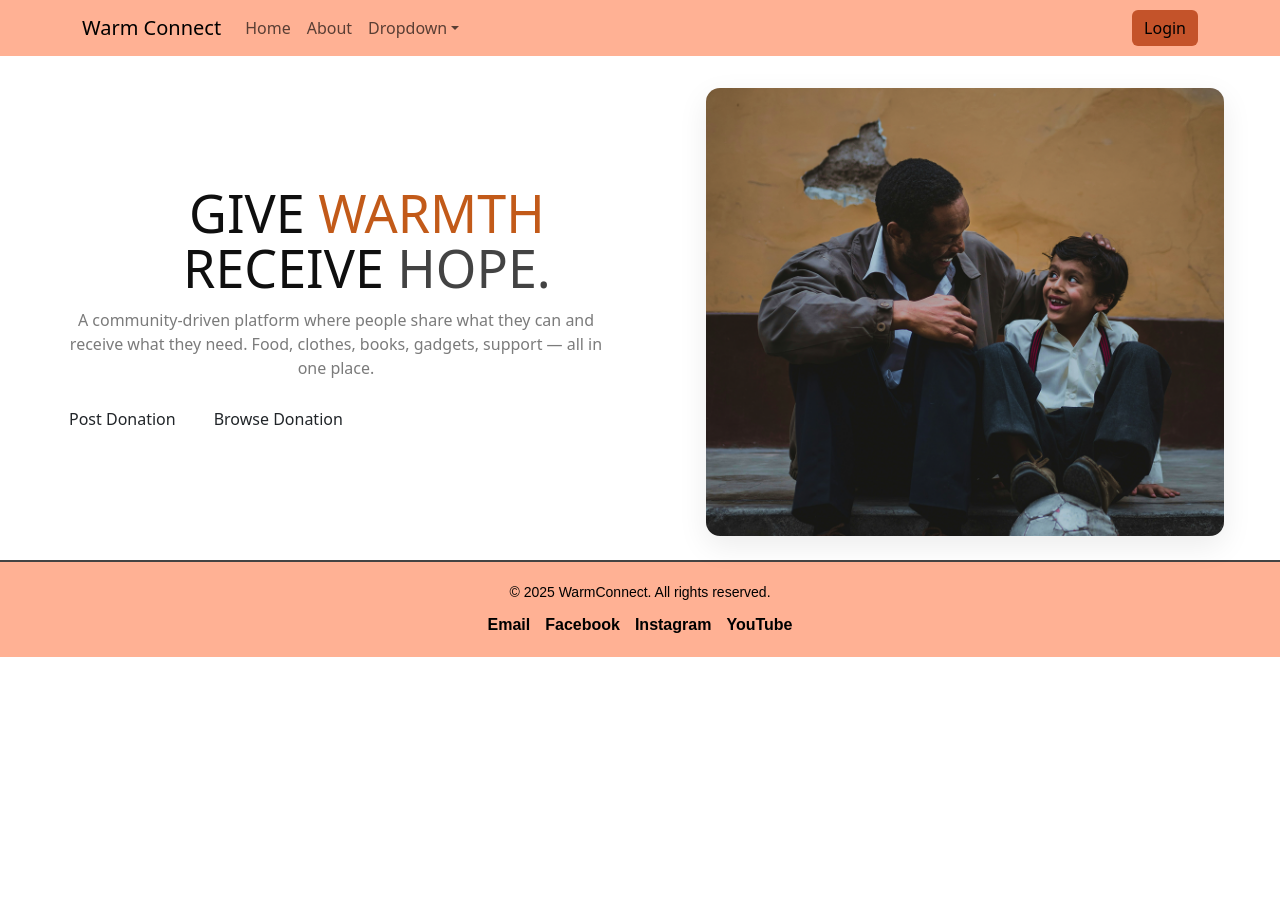
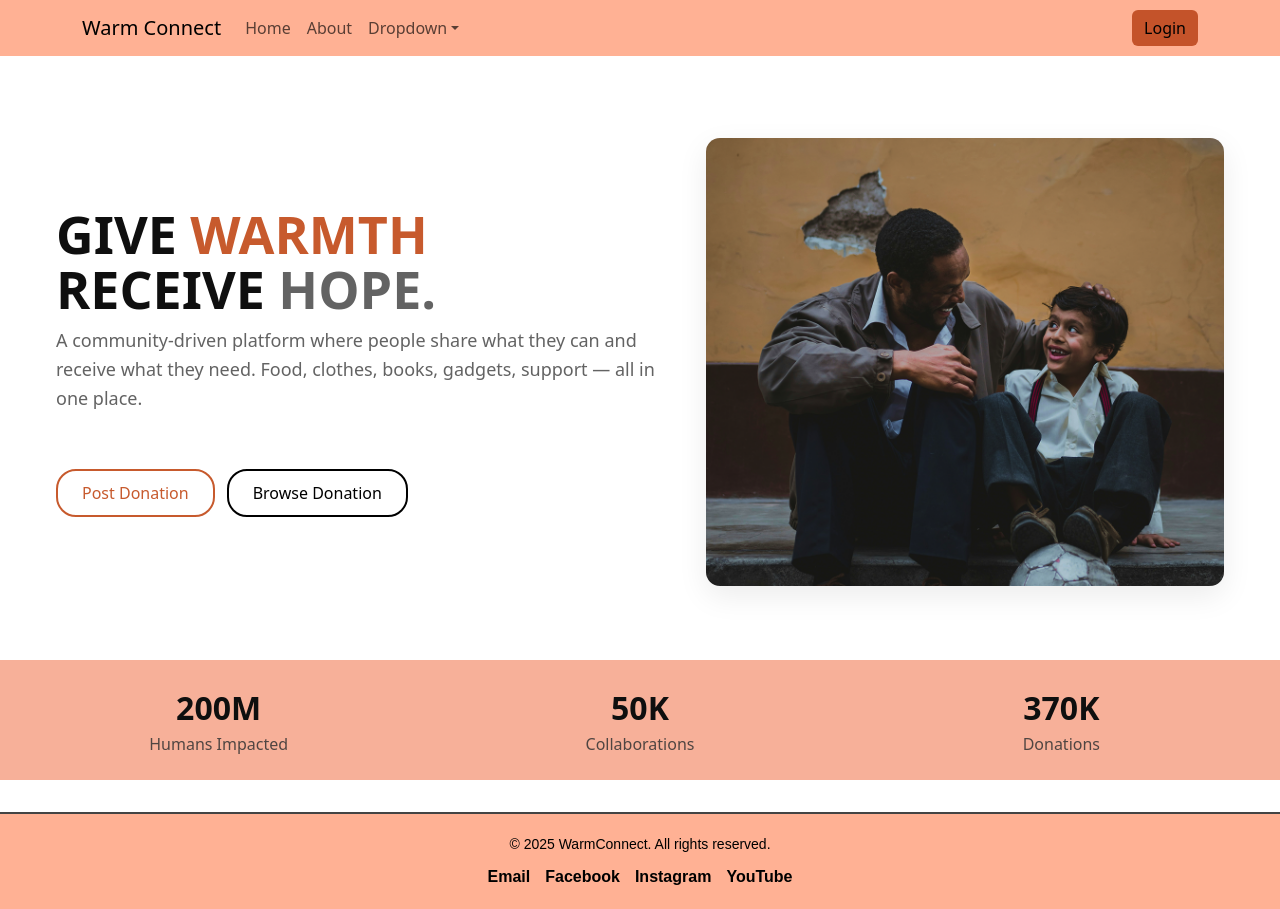
Before and after one commit to Mujadded-17/Warm_Connect, a React (Create React App) app: page / in a window 1280 px wide. Before the commit the page ends 800 px from the top, so only its background shows below. Built offline with nearby package versions, Linux system fonts and the light colour scheme.

Commit message:
stat banner added

```diff
--- a/src/css/home.css
+++ b/src/css/home.css
@@ -9,29 +9,72 @@
 html{ scroll-behavior:smooth; }
 .wc-home{ color:var(--text); }
 
+
+
+
 /* ===== Utilities ===== */
-.section-title{
-  font-size:clamp(22px,3vw,34px);
-  text-align:center;
-  letter-spacing:.02em;
-  margin:48px 0 24px;
+.hero {
+  text-align:left;       /* Center all content */
+  padding: 80px 20px;       /* Space around */
+  max-width: 900px;         /* Limit width */
+  margin: 0 auto;           /* Center in page */
 }
-.section-title.with-accent{
-  text-align:left;
-  max-width:1100px; margin:0 auto 18px;
-  position:relative;
+
+.hero__title {
+  font-size: clamp(32px, 5vw, 52px);
+  font-weight: 700;
+  line-height: 1.2;
+  margin-bottom: 20px;
 }
-.section-title.with-accent::before{
-  content:""; width:42px; height:4px; background:var(--accent);
-  display:block; border-radius:2px; margin-bottom:12px;
+
+.hero__title .accent {
+  color: #C75A2D;           /* Warm orange */
 }
-.btn{
-  display:inline-block; font-weight:700; text-decoration:none;
-  border:2px solid var(--accent); padding:12px 18px; border-radius:12px;
+
+.hero__title .muted {
+  color: #636363;              /* Slightly softer black/gray */
 }
-.btn--primary{ background:var(--accent); color:#fff; }
-.btn--ghost{ color:var(--accent); background:transparent; }
-.btn--pill{ border-radius:999px; }
+
+.hero__text {
+  font-size: 18px;
+  color: #636363;
+  max-width: 700px;
+  margin: 0 auto 56px;      /* Centered and spaced below */
+  line-height: 1.6;
+}
+.actions a {
+  display: inline-block;
+  padding: 10px 24px;
+  border-radius: 20px;
+  font-size: 16px;
+  font-weight: 500;
+  text-decoration: none;
+  transition: all 0.3s ease;
+}
+
+/* Post Donation button */
+.btn1 {
+  border: 2px solid #C75A2D;   /* Burnt orange */
+  color: #C75A2D;
+}
+
+.btn1:hover {
+  background: #C75A2D;
+  color: #fff;
+}
+
+/* Browse Donation button */
+.btn2 {
+  border: 2px solid #000;
+  color: #000;
+}
+
+.btn2:hover {
+  background: #000;
+  color: #fff;
+}
+
+
 
 /* ===== HERO ===== */
 .hero{
@@ -41,13 +84,13 @@ html{ scroll-behavior:smooth; }
 .hero__title{
   font-size:clamp(32px,5vw,52px); line-height:1.05; margin:0 0 10px;
 }
-.accent{ color:var(--accent); }
-.muted{ color:#2f2f2f; opacity:.9; }
-.hero__text{ color:var(--muted); max-width:560px; margin:12px 0 20px; }
+
 .actions{ display:flex; gap:12px; flex-wrap:wrap; }
 .hero__right img{
   width:100%; height:auto; border-radius:var(--radius); object-fit:cover;
   box-shadow:0 10px 30px rgba(0,0,0,.08);
+  margin-bottom: 50px;
+  margin-top: 50px;
 }
 
 @media (max-width:900px){
@@ -55,15 +98,30 @@ html{ scroll-behavior:smooth; }
 }
 
 /* ===== STATS BAR ===== */
-.stats{
-  background:var(--peach); padding:18px 16px;
-  display:grid; grid-template-columns:repeat(3,1fr); gap:16px;
-  max-width:1200px; margin:0 auto 32px; border-radius:10px;
+.stats {
+  background: var(--peach);
+  padding: 24px 16px;
+  display: grid;
+  grid-template-columns: repeat(3, 1fr);
+  gap: 16px;
+  width: 100%;
+  margin: 0 0 32px 0;
+  border-radius: 0;
 }
-.stat{ text-align:center; }
-.stat__num{ font-size:clamp(24px,4vw,32px); font-weight:800; }
-.stat__label{ color:#333; opacity:.85; }
 
+.stat {
+  text-align: center;
+}
+
+.stat__num {
+  font-size: clamp(24px, 4vw, 32px);
+  font-weight: 600;
+}
+
+.stat__label {
+  color: #333;
+  opacity: .85;
+}
 @media (max-width:700px){ .stats{ grid-template-columns:1fr; } }
 
 /* ===== HOW IT WORKS ===== */
--- a/src/pages/home.js
+++ b/src/pages/home.js
@@ -18,8 +18,8 @@ export default function Home() {
             Food, clothes, books, gadgets, support — all in one place.
           </p>
           <div className="actions">
-            <a href="#donate" className="btn btn--primary">Post Donation</a>
-            <a href="#browse" className="btn btn--ghost">Browse Donation</a>
+            <a href="#donate" className="btn1">Post Donation</a>
+            <a href="#browse" className="btn2">Browse Donation</a>
           </div>
         </div>
 
@@ -30,6 +30,24 @@ export default function Home() {
       </section>
 
 
+        {/* ===== STATS BAR ===== */}
+      <section className="stats">
+        <div className="stat">
+          <div className="stat__num">200M</div>
+          <div className="stat__label">Humans Impacted</div>
+        </div>
+        <div className="stat">
+          <div className="stat__num">50K</div>
+          <div className="stat__label">Collaborations</div>
+        </div>
+        <div className="stat">
+          <div className="stat__num">370K</div>
+          <div className="stat__label">Donations</div>
+        </div>
+      </section>
+
+
+
 
       <Footer />
     </main>
```
